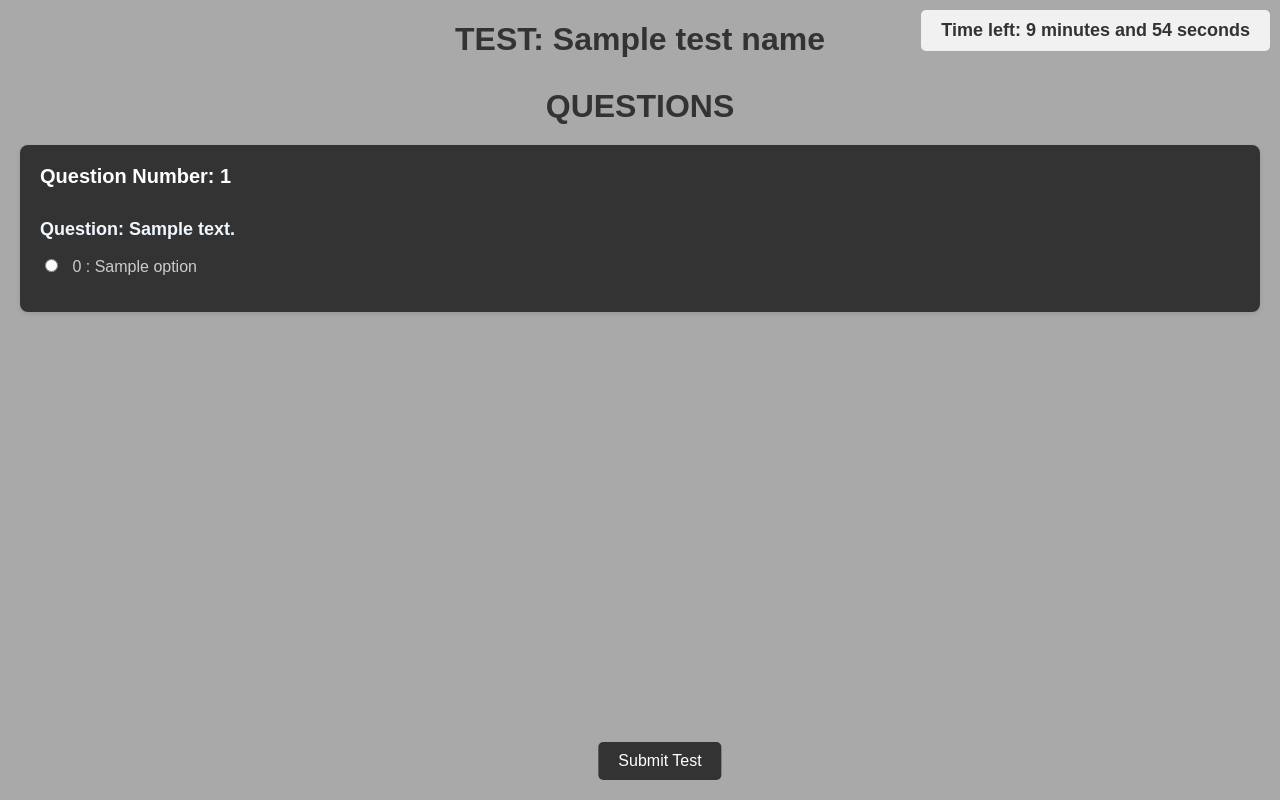
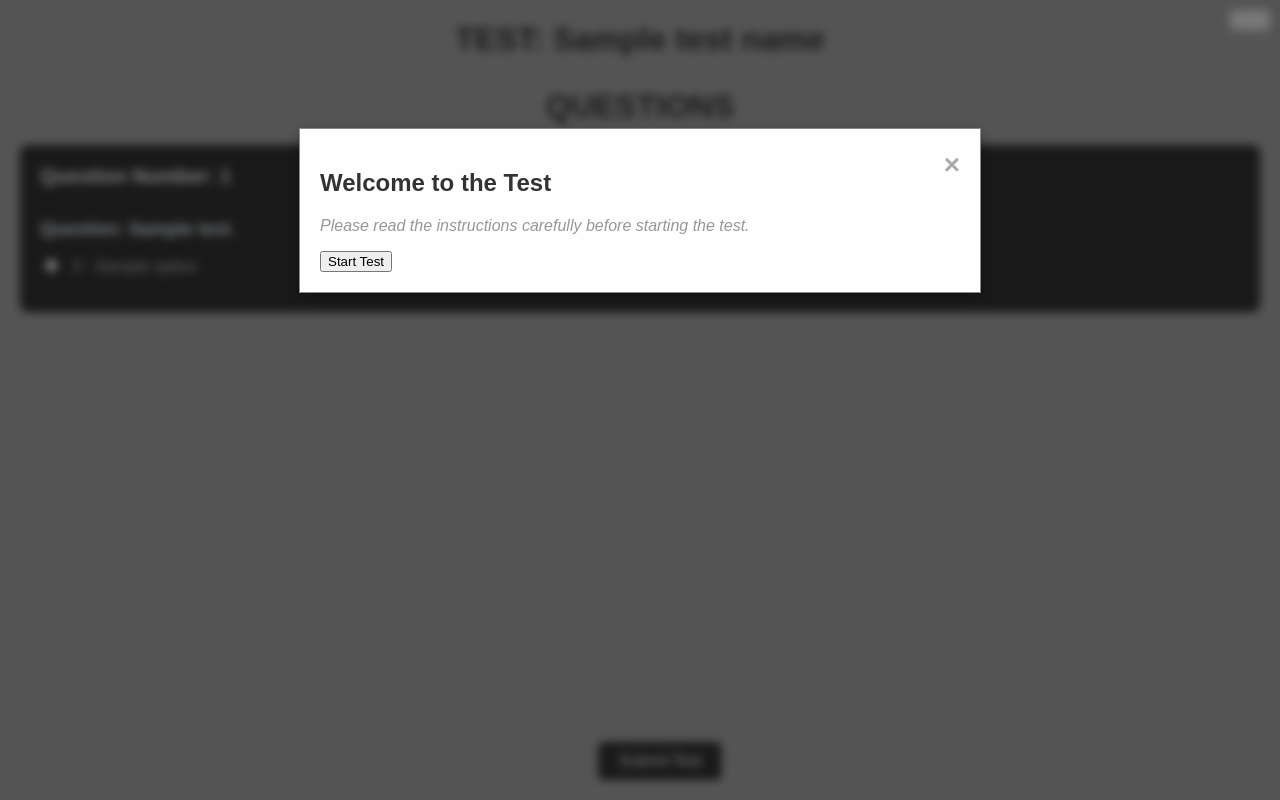
Before and after one commit to 12fahed/EzyTest, a Node server app: template views/studentQuestion.ejs in a window 1280 px wide. Run offline with Node 20, Linux system fonts and the light colour scheme; the template is opened without the code that fills it: most values are stand-ins (such as "Sample title", 1, 10 or a date in 2020); some libraries are stand-ins or nearby versions.

Commit message:
student test constraints

```diff
--- a/controllers/student_controller.js
+++ b/controllers/student_controller.js
@@ -42,7 +42,7 @@ module.exports.displayQuestion = async function(req, res){
   const testName = data.TestName
   const question = data.jsonData.questions
   res.cookie('questPaperId', req.params.id)
-  res.render('studentQuestion', {title: "Test", question: question,duration:data.Duration, testName: testName})
+  res.render('studentQuestion', {title: "Test", question: question, duration:data.Duration, testName: testName})
   // res.send(question)
 }
 
--- a/views/studListOfTest.ejs
+++ b/views/studListOfTest.ejs
@@ -8,11 +8,7 @@
             <div>Starting Time: <%= exam.Time %></div>
             <div>Duration: <%= exam.Duration %></div>
             <div>Max Marks: <%= exam.Marks %></div>
-            <a href="/studDisplayQuestion/<%= exam.questPaperId %>"><button>Attempt Test</button></a>
+            <a href="/studDisplayQuestion/<%= exam.questPaperId %>"><button id="startTest">Attempt Test</button></a>
         </div>
     <%}%>
 </div>
-
-<script>
-
-</script>
--- a/views/studentQuestion.ejs
+++ b/views/studentQuestion.ejs
@@ -5,6 +5,54 @@
     <meta name="viewport" content="width=device-width, initial-scale=1.0">
     <title>StudentQuestions</title>
     <link rel="stylesheet" href="../css/adminQuestion.css">
+    <style>
+        /* Modal styles */
+    /* Modal styles */
+    /* Modal styles */
+    .modal {
+        display: none; /* Initially hidden */
+        position: fixed;
+        z-index: 10;
+        left: 0;
+        top: 0;
+        width: 100%;
+        height: 100%;
+        overflow: auto;
+        background-color: rgba(0, 0, 0, 0.5);
+        backdrop-filter: blur(5px); /* This is the blur effect on the modal background */
+    }
+
+    /* Modal content */
+    .modal-content {
+        background-color: #fefefe;
+        margin: 10% auto;
+        padding: 20px;
+        border: 1px solid #888;
+        width: 50%; /* Adjust width as needed */
+        box-shadow: 0px 5px 15px rgba(0, 0, 0, 0.3);
+    }
+
+    /* Close button */
+    .close-button {
+        color: #aaa;
+        float: right;
+        font-size: 28px;
+        font-weight: bold;
+        cursor: pointer;
+    }
+
+    /* Hover styles for close button */
+    .close-button:hover,
+    .close-button:focus {
+        color: black;
+        text-decoration: none;
+    }
+
+    .no-scroll {
+        overflow: hidden;
+    }
+
+    </style>
 </head>
 <body>
 
@@ -29,9 +77,93 @@
         <% } %>
     </form>
 
+    <div id="myModal" class="modal">
+        <div class="modal-content">
+            <span class="close-button">&times;</span>
+            <h2>Welcome to the Test</h2>
+            <p>Please read the instructions carefully before starting the test.</p>
+            <button id="startTestBtn">Start Test</button>
+        </div>
+    </div>
+
+
+
     <div id="timer"></div>
 
     <script>
+
+        document.addEventListener('DOMContentLoaded', function() {
+
+            const modal = document.getElementById('myModal');
+            const closeButton = document.querySelector('.close-button');
+            const startTestBtn = document.getElementById('startTestBtn');
+
+
+            const body = document.body;
+
+            function showModal() {
+                modal.style.display = 'block';
+                body.classList.add('no-scroll');
+            }
+
+
+            function hideModal() {
+                modal.style.display = 'none';
+                body.classList.remove('no-scroll');
+            }
+
+
+            showModal();
+
+            closeButton.addEventListener('click', function() {
+                alert("Click on 'Start' Test to Begin Test")
+            });
+
+
+            startTestBtn.addEventListener('click', function() {
+
+                hideModal();
+
+                const elem = document.documentElement;
+                if (elem.requestFullscreen) {
+                    elem.requestFullscreen();
+                } else if (elem.webkitRequestFullscreen) {
+                    elem.webkitRequestFullscreen();
+                } else if (elem.mozRequestFullScreen) {
+                    elem.mozRequestFullScreen();
+                } else if (elem.msRequestFullscreen) {
+                    elem.msRequestFullscreen();
+                }
+
+                //for timer
+                const timeLimit = (document.getElementById('timeout').innerHTML)*60; // 5 minutes (300 seconds)
+
+                // Function to display the timer
+                function displayTimer(seconds) {
+                const timerElement = document.getElementById('timer');
+                const minutes = Math.floor(seconds / 60);
+                const remainingSeconds = seconds % 60;
+                timerElement.textContent = `Time left: ${minutes} minute${minutes !== 1 ? 's' : ''} and ${remainingSeconds} second${remainingSeconds !== 1 ? 's' : ''}`;
+                }
+
+                // Countdown timer
+                let secondsRemaining = timeLimit;
+                displayTimer(secondsRemaining);
+                const timerInterval = setInterval(() => {
+                secondsRemaining--;
+                displayTimer(secondsRemaining);
+
+                // If time is up, submit the form and stop the timer
+                if (secondsRemaining <= 0) {
+                    submitForm();
+                    clearInterval(timerInterval);
+                }
+                }, 1000);
+
+            });
+        });
+
+
         const form = document.getElementById('questionForm');
         document.addEventListener('DOMContentLoaded', function () {
 
@@ -58,17 +190,6 @@
             });
         });
 
-        //for timer
-        const timeLimit = (document.getElementById('timeout').innerHTML)*60; // 5 minutes (300 seconds)
-
-        // Function to display the timer
-        function displayTimer(seconds) {
-        const timerElement = document.getElementById('timer');
-        const minutes = Math.floor(seconds / 60);
-        const remainingSeconds = seconds % 60;
-        timerElement.textContent = `Time left: ${minutes} minute${minutes !== 1 ? 's' : ''} and ${remainingSeconds} second${remainingSeconds !== 1 ? 's' : ''}`;
-        }
-
         // Function to submit the form
         function submitForm() {
             let selectedOptions = {};
@@ -87,19 +208,13 @@
                 form.submit();
         }
 
-        // Countdown timer
-        let secondsRemaining = timeLimit;
-        displayTimer(secondsRemaining);
-        const timerInterval = setInterval(() => {
-        secondsRemaining--;
-        displayTimer(secondsRemaining);
+        document.addEventListener('fullscreenchange', function() {
+            if (!document.fullscreenElement) {
+                submitForm()
+            }
+        });
 
-        // If time is up, submit the form and stop the timer
-        if (secondsRemaining <= 0) {
-            submitForm();
-            clearInterval(timerInterval);
-        }
-        }, 1000);
+
     </script>
 
 
```
Lines whose indentation alone changed are shown as unchanged.
